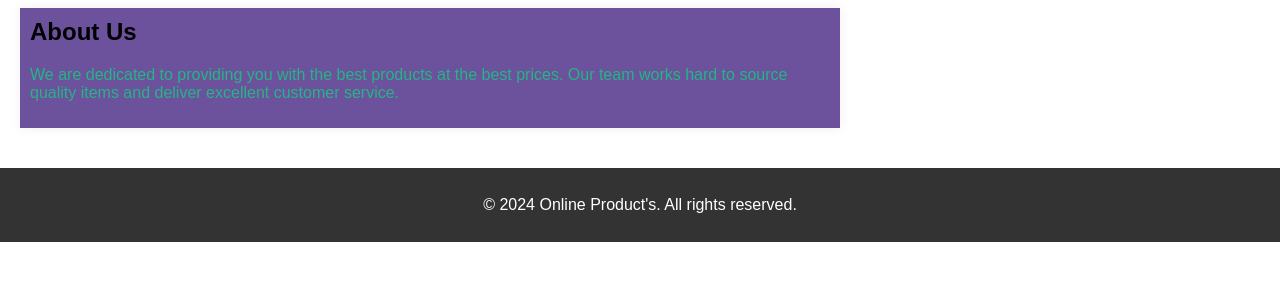
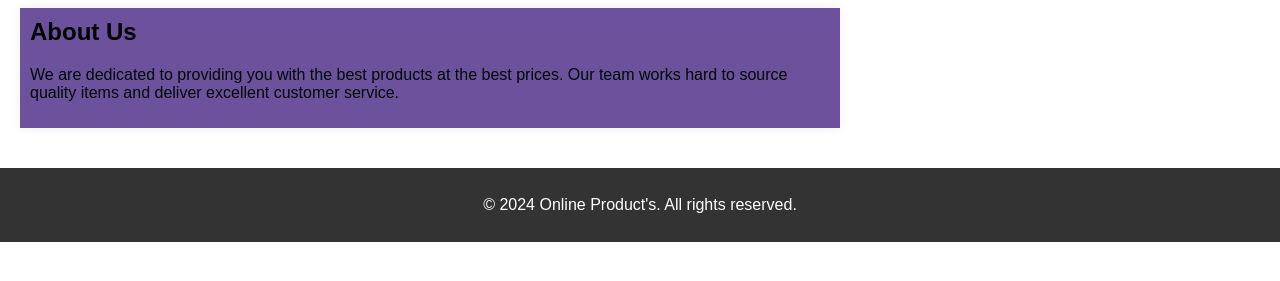
Before and after one commit to veera1012/ecommerce, a plain HTML site: page Home.html in a window 1280 px wide. Shown: the part 471-752 px from the top of the page. Drawn offline with Linux system fonts and the light colour scheme.

Commit message:
Update style.css

```diff
--- a/style.css
+++ b/style.css
@@ -146,7 +146,7 @@ footer nav ul {
     margin: 10px 0px ;
     padding: 10px;
     background-color: #6c529c;
-    color: rgb(35, 181, 133);
+    color: rgb(0, 8, 6);
     box-shadow: 0 0 10px rgba(118, 104, 104, 0.1);
 }
 
```
